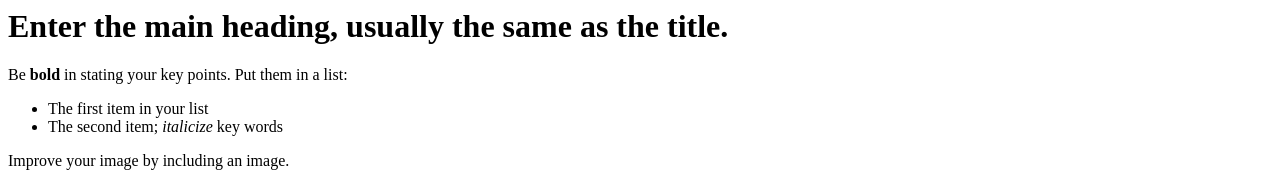
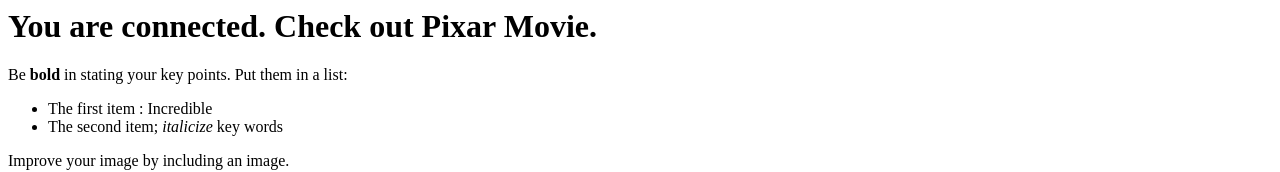
Before and after one commit to soulofpeter/repo1, a plain HTML site: page second.html in a window 1280 px wide. Shown: the top 172 px of the page. Drawn offline with Linux system fonts and the light colour scheme.

Commit message:
Update second.html

```diff
--- a/second.html
+++ b/second.html
@@ -10,15 +10,15 @@ not displayed. The information between the BODY and /BODY tags is displayed.-->
 </head>
 <!-- The information between the BODY and /BODY tags is displayed.-->
 <body>
-<h1>Enter the main heading, usually the same as the title.</h1>
+<h1>You are connected. Check out Pixar Movie.</h1>
 <p>Be <b>bold</b> in stating your key points. Put them in a list: </p>
 <ul>
-<li>The first item in your list</li>
+<li>The first item : Incredible </li>
 <li>The second item; <i>italicize</i> key words</li>
 </ul>
 <p>Improve your image by including an image. </p>
 <p><img src="http://www.mygifs.com/CoverImage.gif" alt="A Great HTML Resource"></p>
-<p>Add a link to your favorite <a href="https://www.dummies.com/">Web site</a>.
+<p>Add a link to your favorite <a href="https://disneyopolis.com/wp-content/uploads/2018/06/Incredibles2_iPhoneBackground_02.jpg">Web site</a>.
 Break up your page with a horizontal rule or two. </p>
 <hr>
 <p>Finally, link to <a href="page2.html">another page</a> in your own Web site.</p>
```
